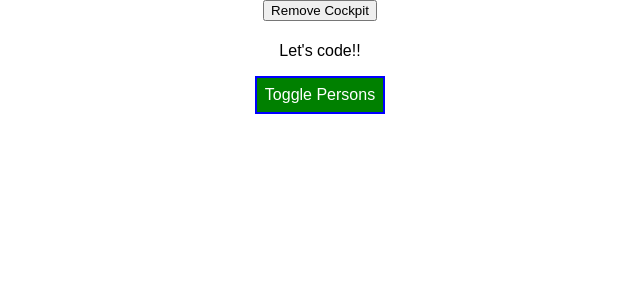
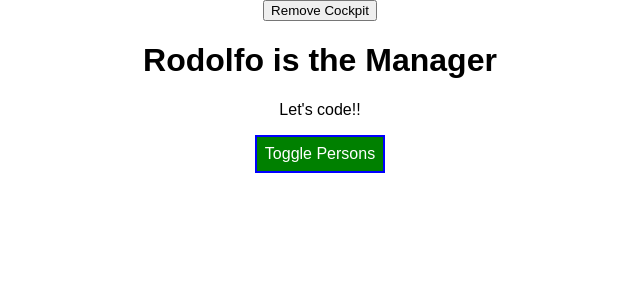
Before and after one commit to rodolfojc/react-complete-guide, a React app: page / in a window 1280 px wide. Shown: the top 300 px of the page, without its empty margins (320-960 px from the left). Built offline with nearby package versions, Linux system fonts and the light colour scheme.

Commit message:
Passing Unknown Props

```diff
--- a/src/components/Persons/Person/Person.js
+++ b/src/components/Persons/Person/Person.js
@@ -1,5 +1,7 @@
 import React, { Component } from "react";
+
 import classes from "./Person.css";
+import withClasses from '../../../hoc/withClass';
 import Aux from "../../../hoc/Auxilliary";
 
 // Converting Person.js Functional to Class-based
@@ -23,4 +25,4 @@ class Person extends Component {
   }
 }
 
-export default Person;
+export default withClasses(Person, classes.Person);
--- a/src/hoc/WithClass.js
+++ b/src/hoc/WithClass.js
@@ -3,7 +3,7 @@ import React from 'react';
 const withClass = (WrappedComponent, className) => {
     return props => (
         <div className={className}>
-            <WrappedComponent />
+            <WrappedComponent {...props}/>
         </div>
     );
 };
```
